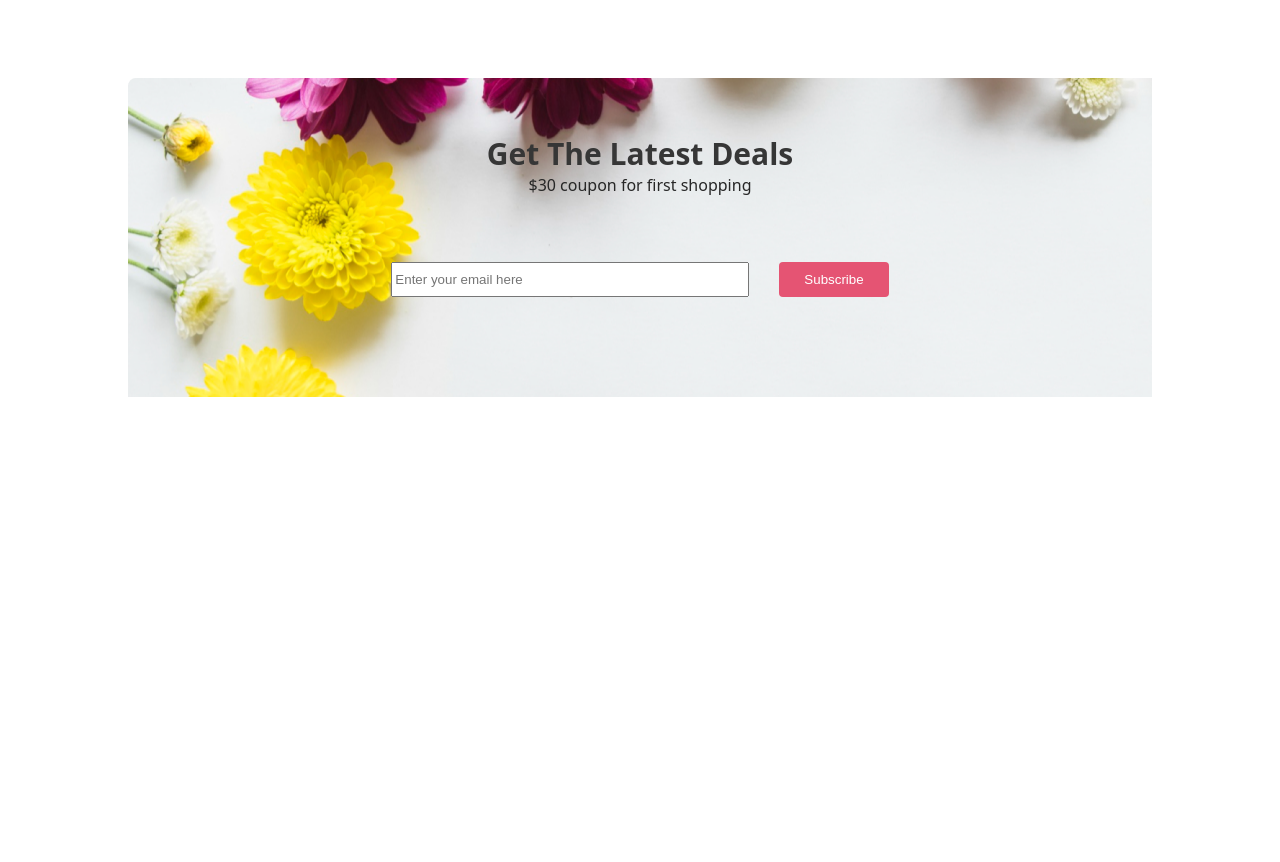
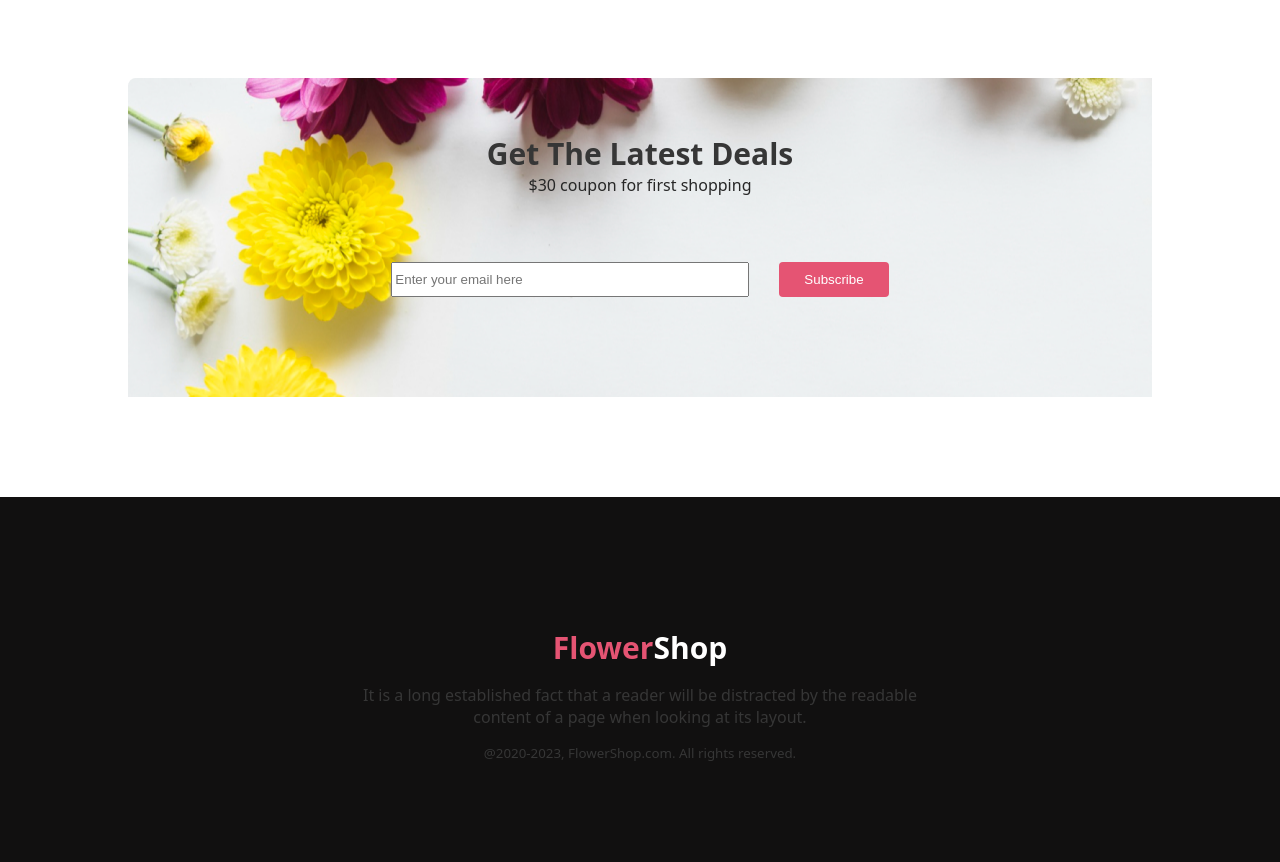
Before and after one commit to Mehedi-hasan-github/flower-shop, a plain HTML site: page index.html in a window 1280 px wide. Shown: the part 2512-3374 px from the top of the page. Before the commit the page ends 3009 px from the top, so only its background shows below. Drawn offline with Linux system fonts and the light colour scheme.

Commit message:
footer section fixed

```diff
--- a/index.css
+++ b/index.css
@@ -152,3 +152,18 @@ button {
   width: 350px;
   margin-right: 30px;
 }
+
+/* ...footer section has been close here....... */
+.footer {
+  background-color: #111010;
+  display: flex;
+  flex-direction: column;
+  justify-content: center;
+  align-items: center;
+  padding: 100px;
+  text-align: center;
+}
+.footer h3 {
+  font-size: 30px;
+  margin-bottom: 0px;
+}
--- a/index.html
+++ b/index.html
@@ -123,6 +123,19 @@
           <button class="button">Subscribe</button>
         </div>
       </section>
+
+      <!-- .....Footer section ...... -->
+      <section class="footer">
+        <h3 style="color: #e55473">
+          Flower<span style="color: white">Shop</span>
+        </h3>
+        <p>
+          It is a long established fact that a reader will be distracted by the
+          readable <br />
+          content of a page when looking at its layout.
+        </p>
+        <small>@2020-2023, FlowerShop.com. All rights reserved. </small>
+      </section>
     </main>
   </body>
 </html>
```
